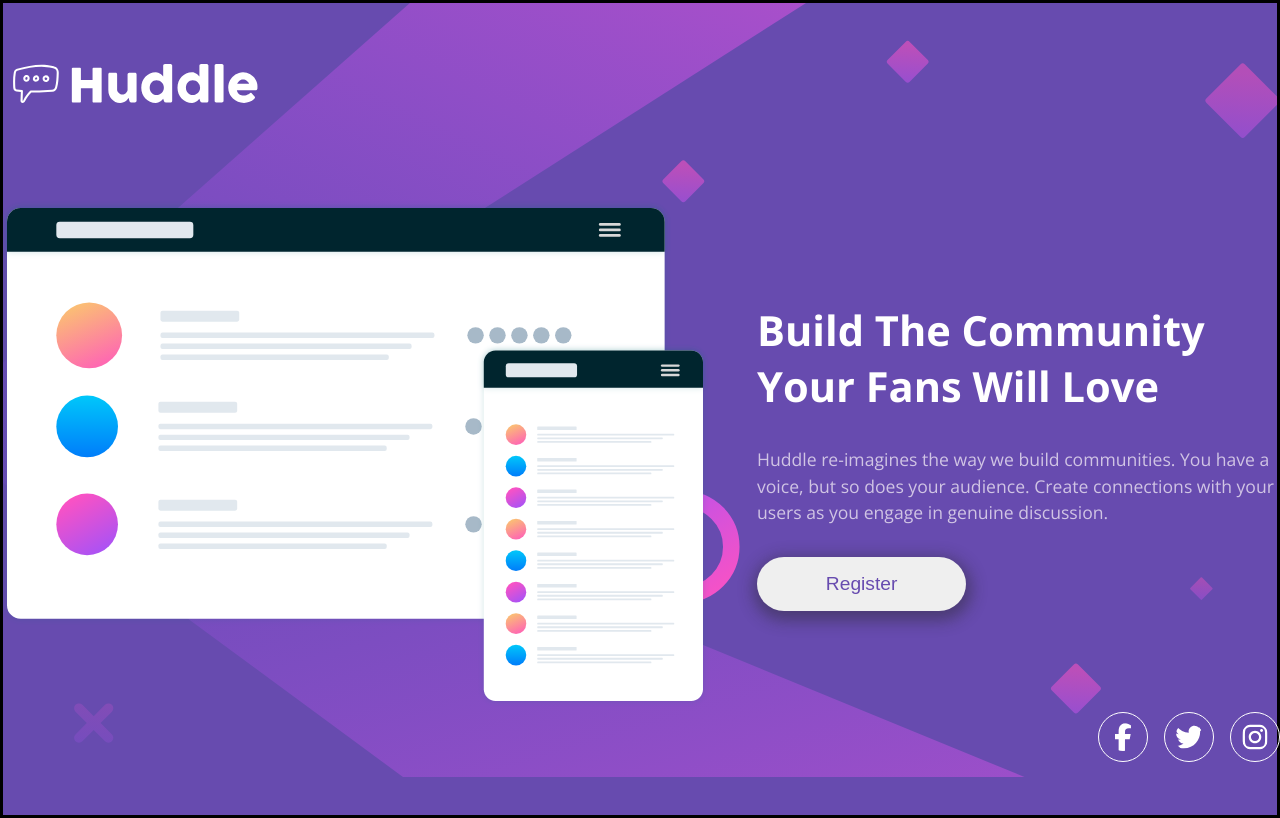
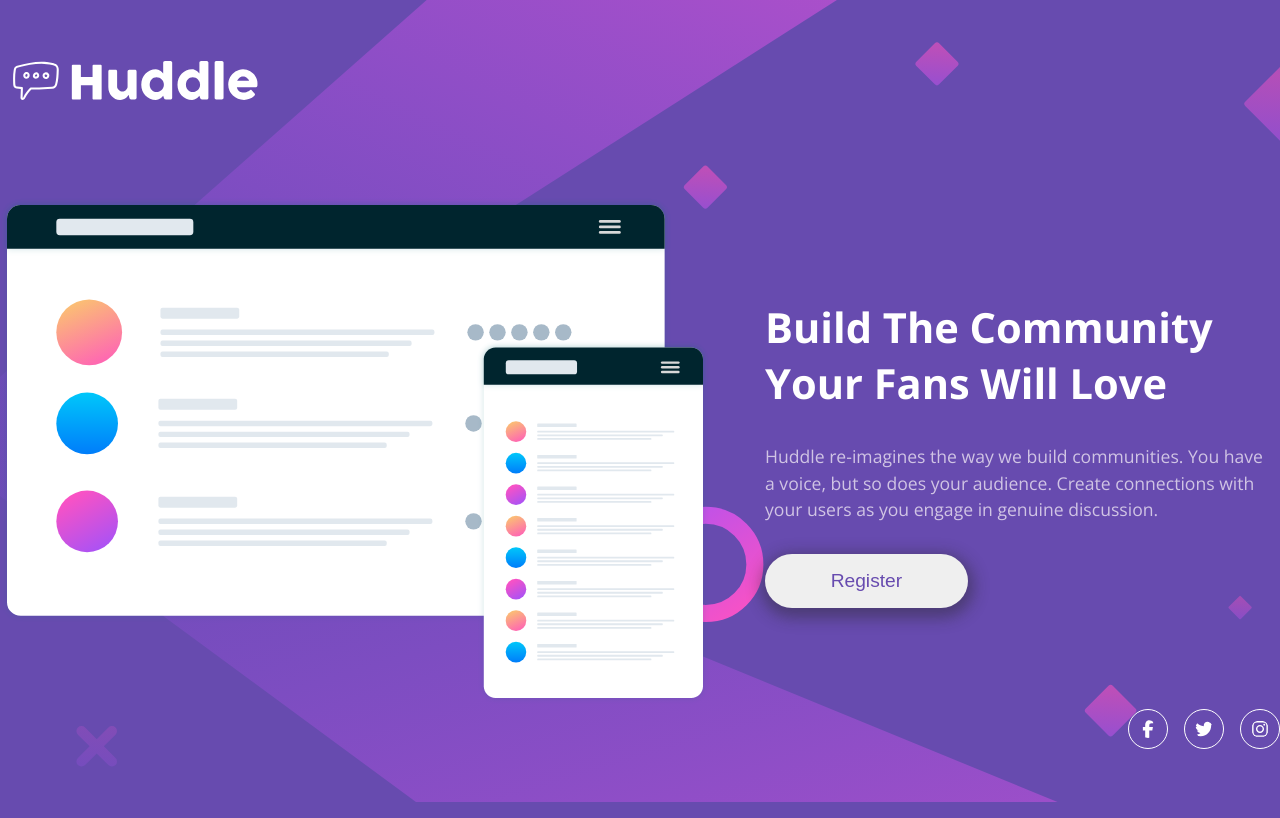
Before and after one commit to turtle-jin/huddle-landing-page, a plain HTML site: page index.html in a window 1280 px wide. Drawn offline with nearby package versions, Linux system fonts and the light colour scheme.

Commit message:
update padding on paragraph

```diff
--- a/styles.css
+++ b/styles.css
@@ -14,7 +14,7 @@
     min-height: 100vh;
     background-image: url(images/bg-desktop.svg);
     background-repeat: no-repeat;
-    background-size: contain;
+    background-size: cover;
     background-color: var(--Violet);
     padding: 3rem 5rem;
     font-family: "Open Sans", sans-serif;
@@ -22,7 +22,7 @@
     flex-direction: column;
     justify-content: center;
     align-items: center;
-    border: solid;
+    /* border: solid; */
 }
 
 header {
@@ -39,6 +39,10 @@
     align-items: center;
 
     gap: 3rem;
+}
+
+.right {
+    padding: 0.5rem;
 }
 footer {
     align-self: center;
@@ -81,8 +85,8 @@
 
 footer img {
     border: solid white 1px;
-    width: 50px;
-    height: 50px;
+    width: 40px;
+    height: 40px;
     padding: 10px;
     border-radius: 50px;
 
```
